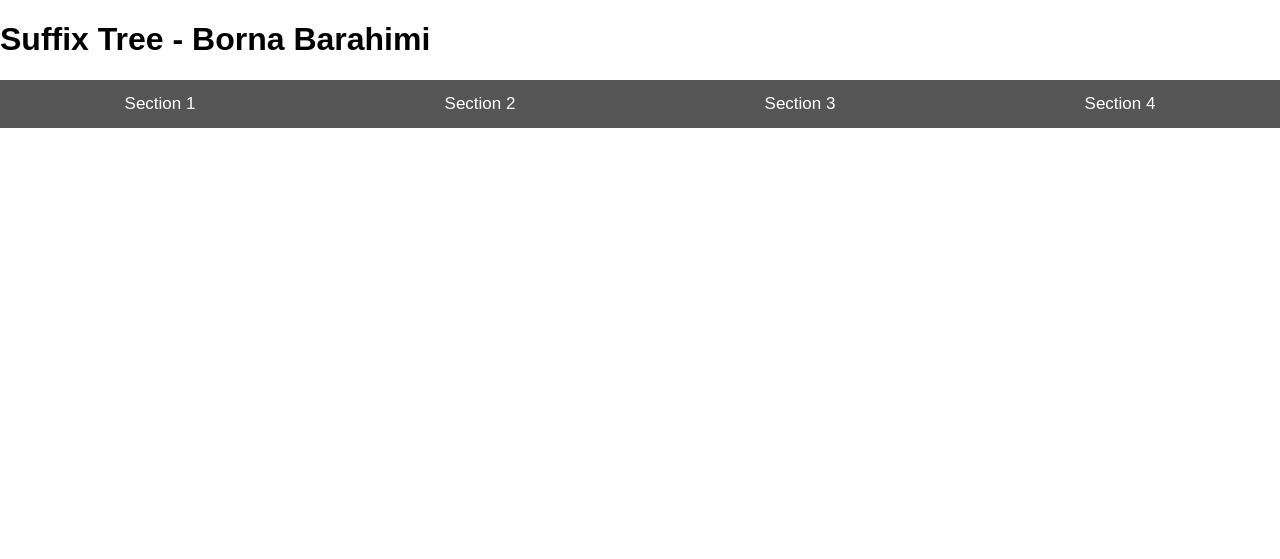
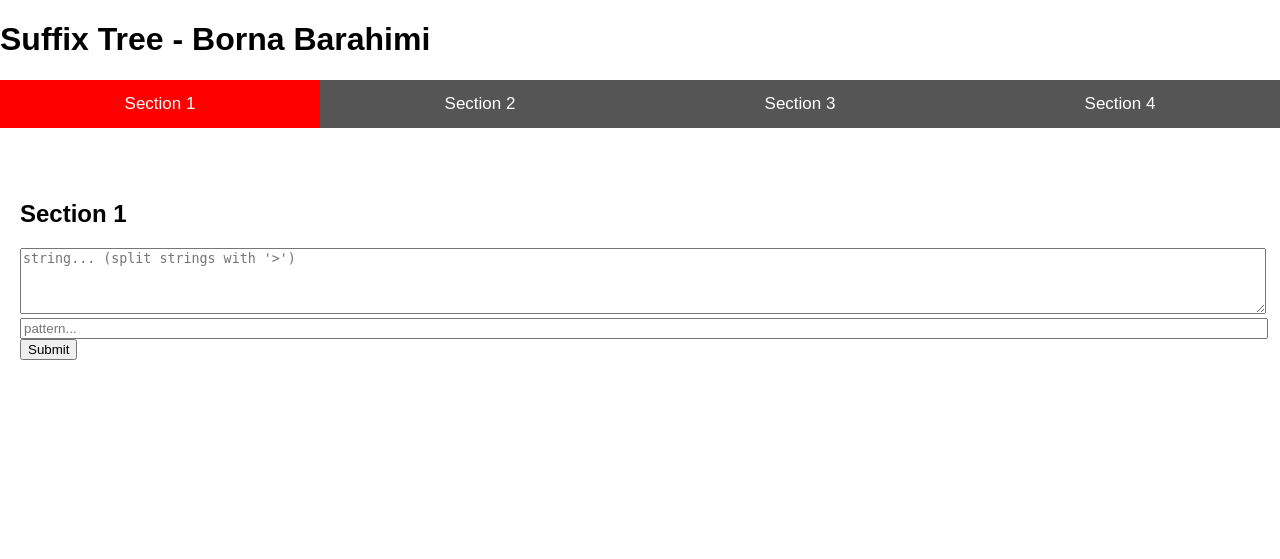
Before and after one commit to bornabr/SuffixTree, a Flask app: page / in a window 1280 px wide. Shown: the top 559 px of the page. Before the commit the page ends 128 px from the top, so only its background shows below. Run offline with Flask 2, Linux system fonts and the light colour scheme; some libraries are stand-ins or nearby versions.

Commit message:
complete search pattern api

```diff
--- a/TestGUI/app.py
+++ b/TestGUI/app.py
@@ -1,14 +1,33 @@
-from flask import Flask, render_template
+from flask import Flask, render_template, jsonify, request
+from suffixTree.suffixTree import SuffixTree
+from suffixTree.helpers.searchPattern import SearchPattern
 
 PORT = 5000
 HOST = '0.0.0.0'
 app = Flask(__name__)
 
 
-@app.route('/')
+@app.route('/', methods=['GET'])
 def home():
-    return render_template('index.html')
+	return render_template('index.html')
+
+
+@app.route('/api/search-pattern', methods=['POST'])
+def search_pattern():
+	strings = request.form.get('strings')
+	if(strings is None or strings == ''):
+		strings = ''
+	strings = strings.split('>\n')
+	tree = SuffixTree(strings, True)
+	pattern = request.form.get('pattern')
+	if(pattern is None or pattern == ''):
+		pattern = ''
+	checker = SearchPattern(tree, pattern)
+	result = {'tree': tree.__dict__(),
+			  'result': checker.search()}
+	print(result)
+	return jsonify(result)
 
 
 if __name__ == '__main__':
-    app.run(host=HOST, port=PORT)
+	app.run(host=HOST, port=PORT)
--- a/TestGUI/static/script.js
+++ b/TestGUI/static/script.js
@@ -18,6 +18,33 @@ function openPage(pageName, elmnt, color) {
 	// Add the specific color to the button used to open the tab content
 	elmnt.style.backgroundColor = color;
 }
+$(document).ready(function () {
+	document.getElementById("defaultOpen").click();
 
+	$("#form-section-one").submit(function (e) {
+		e.preventDefault();
+		console.log($("#form-section-one").serializeArray())
+		$.post("/api/search-pattern",
+			$("#form-section-one").serializeArray(),
+			function (res) {
+				console.log(res)
+				tree = res.tree
+				var nodes = new vis.DataSet(tree.nodes);
+
+				// create an array with edges
+				var edges = new vis.DataSet(tree.edges);
+
+				// create a network
+				var container = document.getElementById("section1-network");
+				var data = {
+					nodes: nodes,
+					edges: edges,
+				};
+				var options = {};
+				var network = new vis.Network(container, data, options);
+				container.style.display = "block"
+			});
+
+	});
+});
 // Get the element with id="defaultOpen" and click on it
-document.getElementById("defaultOpen").click();
--- a/TestGUI/static/style.css
+++ b/TestGUI/static/style.css
@@ -7,6 +7,13 @@ html {
     font-family: Arial;
 }
 
+
+.network {
+    width: 100%;
+    height: 400px;
+    border: 1px solid lightgray;
+    display: none;
+}
 
 /* Style tab links */
 
--- a/TestGUI/templates/index.html
+++ b/TestGUI/templates/index.html
@@ -6,21 +6,27 @@
 	<title>Suffix Tree</title>
 	<meta name='viewport' content='width=device-width, initial-scale=1'>
 	<link rel='stylesheet' type='text/css' media='screen' href='{{ url_for('static', filename='style.css') }}'>
+	<script src="https://ajax.googleapis.com/ajax/libs/jquery/3.5.1/jquery.min.js"></script>
+	<script type="text/javascript" src="https://unpkg.com/vis-network/standalone/umd/vis-network.min.js"></script>
 	<script type="text/javascript" src='{{ url_for('static', filename='script.js') }}'></script>
 </head>
 
 <body>
 	<h1>Suffix Tree - Borna Barahimi</h1>
-	<button class="tablink" onclick="openPage('Section1', this, 'red')">Section 1</button>
+	<button id="defaultOpen" class="tablink" onclick="openPage('Section1', this, 'red')">Section 1</button>
 	<button class="tablink" onclick="openPage('Section2', this, 'green')" id="defaultOpen">Section 2</button>
 	<button class="tablink" onclick="openPage('Section3', this, 'blue')">Section 3</button>
 	<button class="tablink" onclick="openPage('Section4', this, 'orange')">Section 4</button>
 
 	<div id="Section1" class="tabcontent">
 		<h2>Section 1</h2>
-		<textarea class="input" rows="4" cols="50" type="textarea" name="strings" id="strings-input"
-			placeholder="string... (split strings with '>')"></textarea>
-		<input class="input"  type="text" name="pattern" id="pattern-input" placeholder="pattern...">
+		<form action="/api/search-pattern" method="POST" id="form-section-one">
+			<textarea class="input" rows="4" cols="50" type="textarea" name="strings" id="strings-input"
+				placeholder="string... (split strings with '>')"></textarea>
+			<input class="input" type="text" name="pattern" id="pattern-input" placeholder="pattern...">
+			<input type="submit" value="Submit">
+		</form>
+		<div id='section1-network' class="network"></div>
 	</div>
 
 	<div id="Section2" class="tabcontent">
```
Also changed, not shown: TestGUI/docker-compose.yml (+7 -4 lines), 1 other file.
